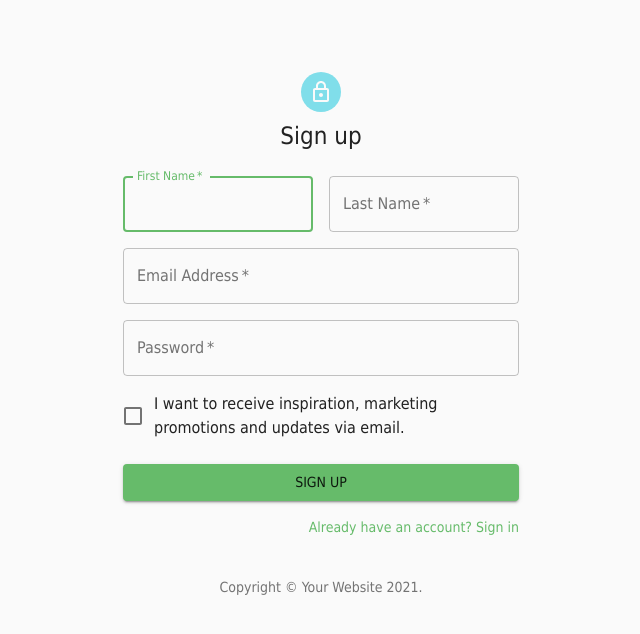
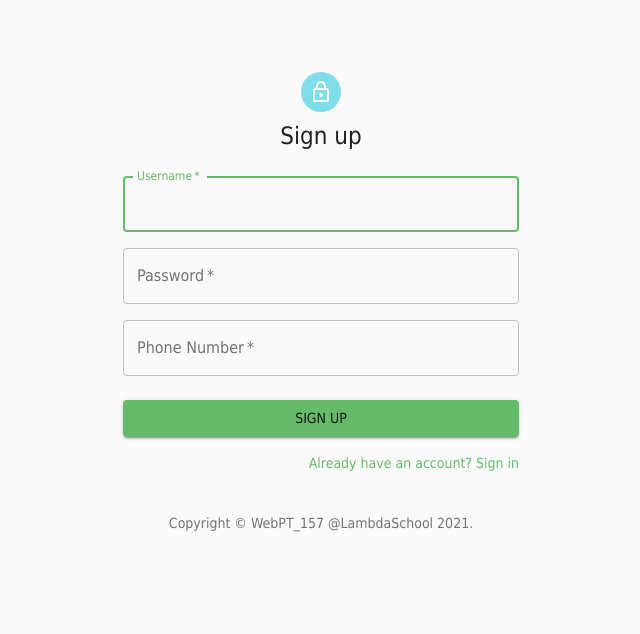
Before and after one commit to Build-Week-Water-My-Plants-157/front-end, a React (Create React App) app in the folder app/: page /signup in a window 1280 px wide. Shown: the top 634 px of the page, without its empty margins (319-959 px from the left). Built offline with nearby package versions, Linux system fonts and the light colour scheme.

Commit message:
final commit

```diff
--- a/app/src/components/Signup/Signup.js
+++ b/app/src/components/Signup/Signup.js
@@ -7,8 +7,6 @@ import Avatar from '@material-ui/core/Avatar';
 import Button from '@material-ui/core/Button';
 import CssBaseline from '@material-ui/core/CssBaseline';
 import TextField from '@material-ui/core/TextField';
-import FormControlLabel from '@material-ui/core/FormControlLabel';
-import Checkbox from '@material-ui/core/Checkbox';
 import Link from '@material-ui/core/Link';
 import Grid from '@material-ui/core/Grid';
 import Box from '@material-ui/core/Box';
@@ -17,12 +15,44 @@ import Typography from '@material-ui/core/Typography';
 import { makeStyles } from '@material-ui/core/styles';
 import Container from '@material-ui/core/Container';
 
+const initialSignupCredentials = {
+    username: '',
+    password: '',
+    phone_number: ''
+}
+const Signup = () => {
+    const [signupCredentials, setSignupCredentials] = useState(initialSignupCredentials);
+    const history = useHistory();
+
+    const handleChange = (event) => {
+        setSignupCredentials({
+            ...signupCredentials,
+            [event.target.name]: event.target.value
+        });
+    }
+
+    const handleSubmit = (event) => {
+        event.preventDefault();
+        SignupUser();
+    }
+
+    const SignupUser = () => {
+        axios.post('https://tt157-backend.herokuapp.com/api/auth/register', signupCredentials)
+            .then((response) => {
+                console.log(response);
+                history.push('/');
+            })
+            .catch((error) => {
+                console.log(error);
+            });
+    }
+
     function Copyright() {
         return (
             <Typography variant="body2" color="textSecondary" align="center">
                 {'Copyright © '}
                 <Link color="inherit" href="https://material-ui.com/">
-          Your Website
+                    WebPT_157 @LambdaSchool
         </Link>{' '}
                 {new Date().getFullYear()}
                 {'.'}
@@ -50,7 +80,6 @@ function Copyright() {
         },
     }));
 
-  export default function SignUp() {
     const classes = useStyles();
 
     return (
@@ -63,42 +92,24 @@ function Copyright() {
                 <Typography component="h1" variant="h5">
                     Sign up
           </Typography>
-          <form className={classes.form} noValidate>
+                <form onSubmit={handleSubmit} className={classes.form} noValidate>
                     <Grid container spacing={2}>
-              <Grid item xs={12} sm={6}>
+                        <Grid item xs={12}>
                             <TextField
-                  autoComplete="fname"
-                  name="firstName"
+                                type="text"
+                                value={signupCredentials.username}
+                                onChange={handleChange}
+                                autoComplete="uname"
+                                name="username"
                                 variant="outlined"
                                 required
                                 fullWidth
-                  id="firstName"
-                  label="First Name"
+                                id="userName"
+                                label="Username"
                                 autoFocus
                             />
                         </Grid>
-              <Grid item xs={12} sm={6}>
-                <TextField
-                  variant="outlined"
-                  required
-                  fullWidth
-                  id="lastName"
-                  label="Last Name"
-                  name="lastName"
-                  autoComplete="lname"
-                />
-              </Grid>
-              <Grid item xs={12}>
-                <TextField
-                  variant="outlined"
-                  required
-                  fullWidth
-                  id="email"
-                  label="Email Address"
-                  name="email"
-                  autoComplete="email"
-                />
-              </Grid>
+
                         <Grid item xs={12}>
                             <TextField
                                 variant="outlined"
@@ -109,12 +120,22 @@ function Copyright() {
                                 type="password"
                                 id="password"
                                 autoComplete="current-password"
+                                value={signupCredentials.password}
+                                onChange={handleChange}
                             />
                         </Grid>
                         <Grid item xs={12}>
-                <FormControlLabel
-                  control={<Checkbox value="allowExtraEmails" color="primary" />}
-                  label="I want to receive inspiration, marketing promotions and updates via email."
+                            <TextField
+                                variant="outlined"
+                                required
+                                fullWidth
+                                id="phoneNumber"
+                                label="Phone Number"
+                                type="tel"
+                                name="phone_number"
+                                autoComplete="pnumber"
+                                value={signupCredentials.phone_number}
+                                onChange={handleChange}
                             />
                         </Grid>
                     </Grid>
@@ -142,77 +163,4 @@ function Copyright() {
         </Container>
     );
 }
-
-// end here
-
-// const initialSignupCredentials = {
-//     username: '',
-//     password: '',
-//     phone_number: ''
-// }
-
-// const Signup = () => {
-//     const [signupCredentials, setSignupCredentials] = useState(initialSignupCredentials);
-//     const history = useHistory();
-
-//     const handleChange = (event) => {
-//         setSignupCredentials({
-//             ...signupCredentials,
-//             [event.target.name]: event.target.value
-//         });
-//     }
-
-//     const handleSubmit = (event) => {
-//         event.preventDefault();
-//         SignupUser();
-//     }
-
-//     const SignupUser = () => {
-//         axios.post('https://tt157-backend.herokuapp.com/api/auth/register', signupCredentials)
-//         .then((response) => {
-//             console.log(response);
-//             history.push('/');
-//         })
-//         .catch((error) => {
-//             console.log(error);
-//         });
-//     }
-
-//     return (
-//         <div>
-//             <h1>Sign Up</h1>
-//             <form onSubmit={handleSubmit}>
-//                 <label>
-//                     Username
-//                     <input
-//                         type="text"
-//                         name="username"
-//                         value={signupCredentials.username}
-//                         onChange={handleChange}
-//                     />
-//                 </label>
-//                 <label>
-//                     Password
-//                     <input
-//                         type="password"
-//                         name="password"
-//                         value={signupCredentials.password}
-//                         onChange={handleChange}
-//                     />
-//                 </label>
-//                 <label>
-//                     Phone Number
-//                     <input
-//                         type="tel"
-//                         name="phone_number"
-//                         value={signupCredentials.phone_number}
-//                         onChange={handleChange}
-//                     />
-//                 </label>
-//                 <button>Sign Up</button>
-//             </form>
-//         </div>
-//     );
-// }
-
-// export default Signup;
+export default Signup;
```
Lines whose indentation alone changed are shown as unchanged.
